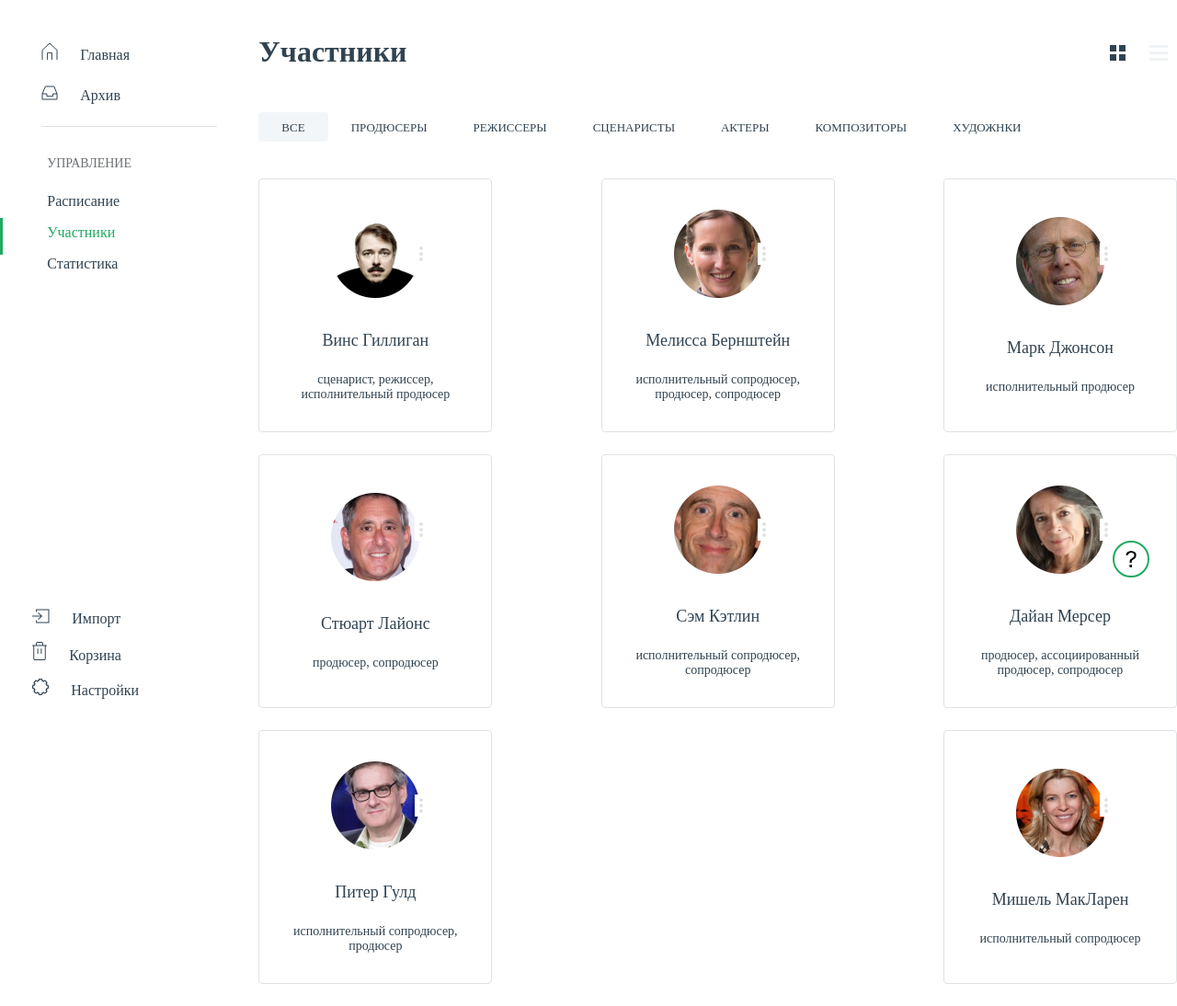
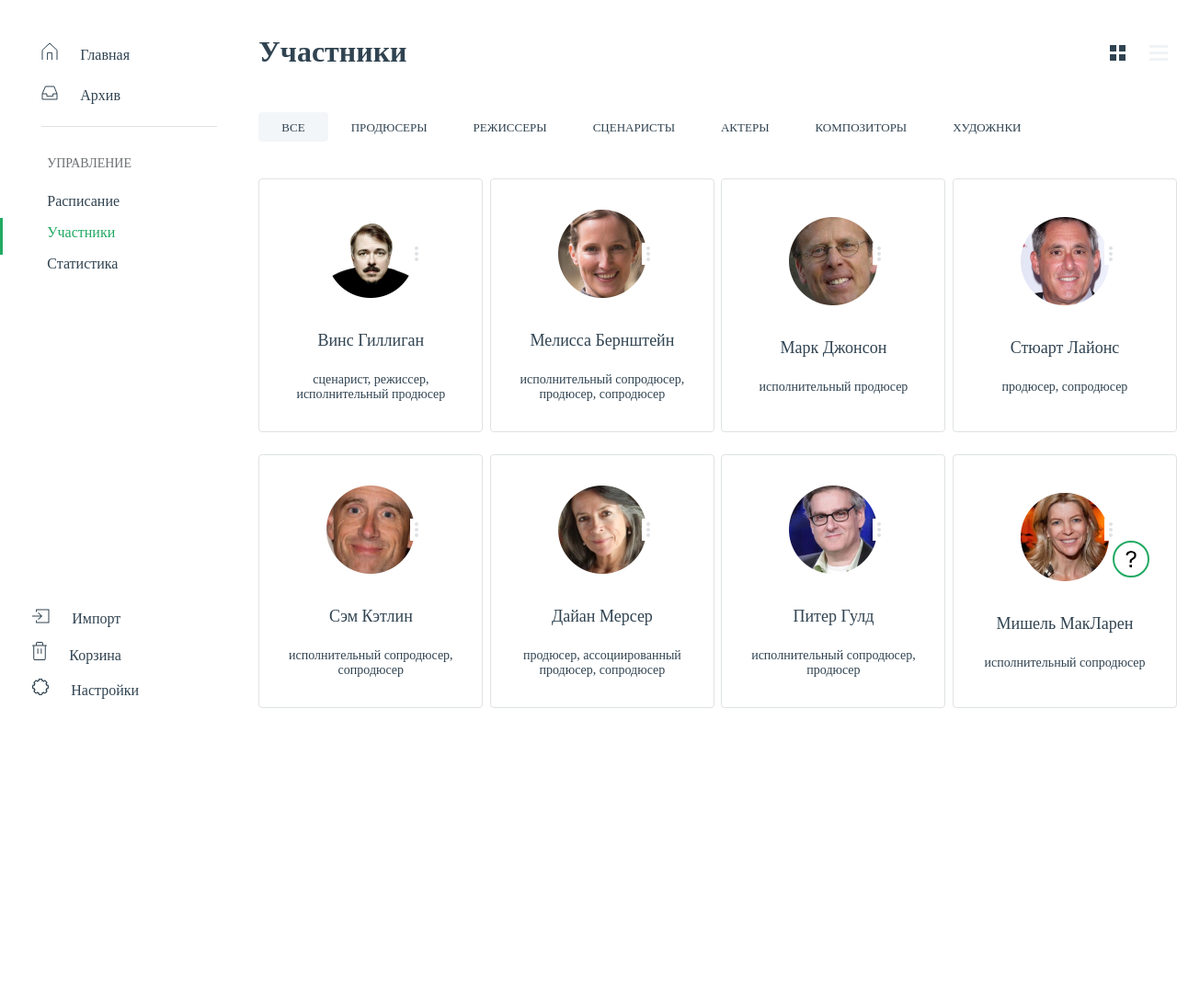
Before and after one commit to vzhabinskiy/Operty, a PHP site: page /participants.html in a window 1280 px wide. Shown: the part 142-1236 px from the top of the page at 92% size. After the commit the page ends 912 px from the top, so only its background shows below. Run offline with PHP 8.4, Linux system fonts and the light colour scheme; some web fonts are replaced.

Commit message:
Add files via upload

```diff
--- a/Operty/css/card.css
+++ b/Operty/css/card.css
@@ -17,7 +17,7 @@
     height: 304px;
 }
 .card_person {
-    width: 254px;
+    width: 244px;
     height: 276px;
 }
 .card_person .card__img img {
```
